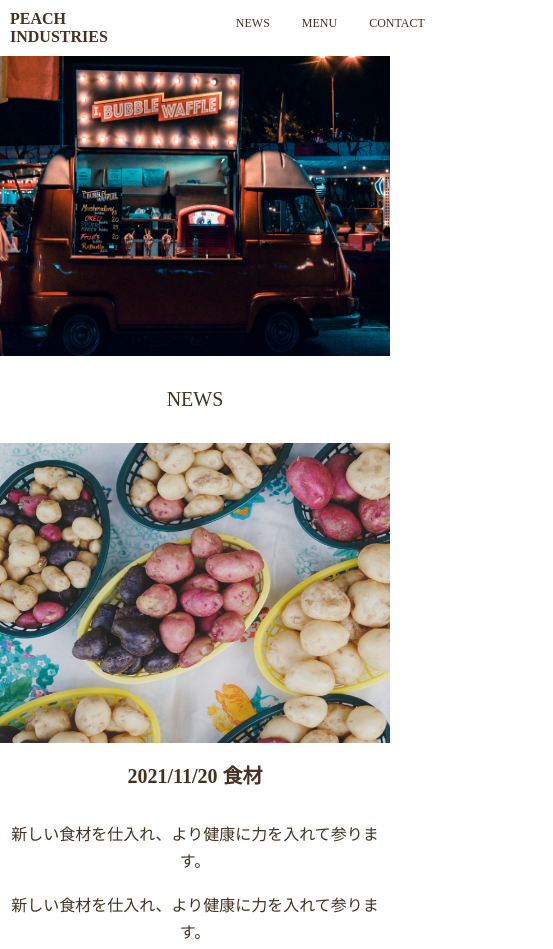
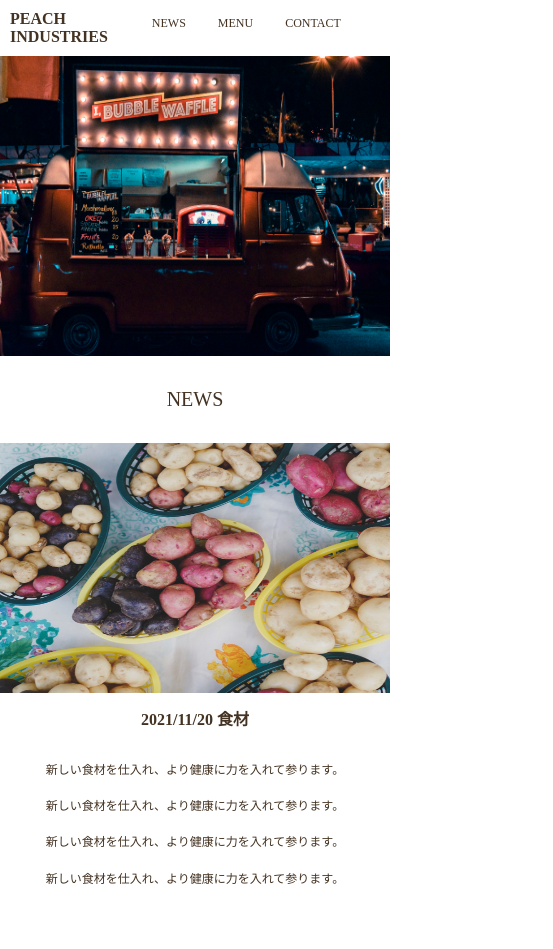
Before and after one commit to big-peach629/big.peach629, a plain HTML site: page index.html in a window 390 px wide. Shown: the top 949 px of the page, 553 px wide, since content can reach past the window. Drawn offline with Linux system fonts and the light colour scheme.

Commit message:
Add files via upload

```diff
--- a/css/style.css
+++ b/css/style.css
@@ -259,7 +259,7 @@ input[type="submit"]:hover {
   }
 
   header nav {
-    margin-left: -64px;
+    margin-left: -148px;
   }
 
   header li {
@@ -282,7 +282,7 @@ input[type="submit"]:hover {
   .pic img {
     margin-top: 32px;
     margin-bottom: -64px;
-    height: 300px;
+    height: 250px;
   }
 
   .news section {
@@ -290,11 +290,11 @@ input[type="submit"]:hover {
   }
 
   .desc h2 {
-    font-size: 20px;
+    font-size: 16px;
   }
 
   .desc p {
-    font-size: 16px;
+    font-size: 12px;
   }
 
   .menu {
@@ -320,7 +320,7 @@ input[type="submit"]:hover {
 
 
   .container footer p {
-    font-size: 16px;
+    font-size: 12px;
     margin: 0 auto;
   }
 
@@ -351,7 +351,7 @@ textarea {
 }
 
 input[type="submit"] {
-  width: 8%;
+  width: 10%;
 }
 
 .copyright {
```
